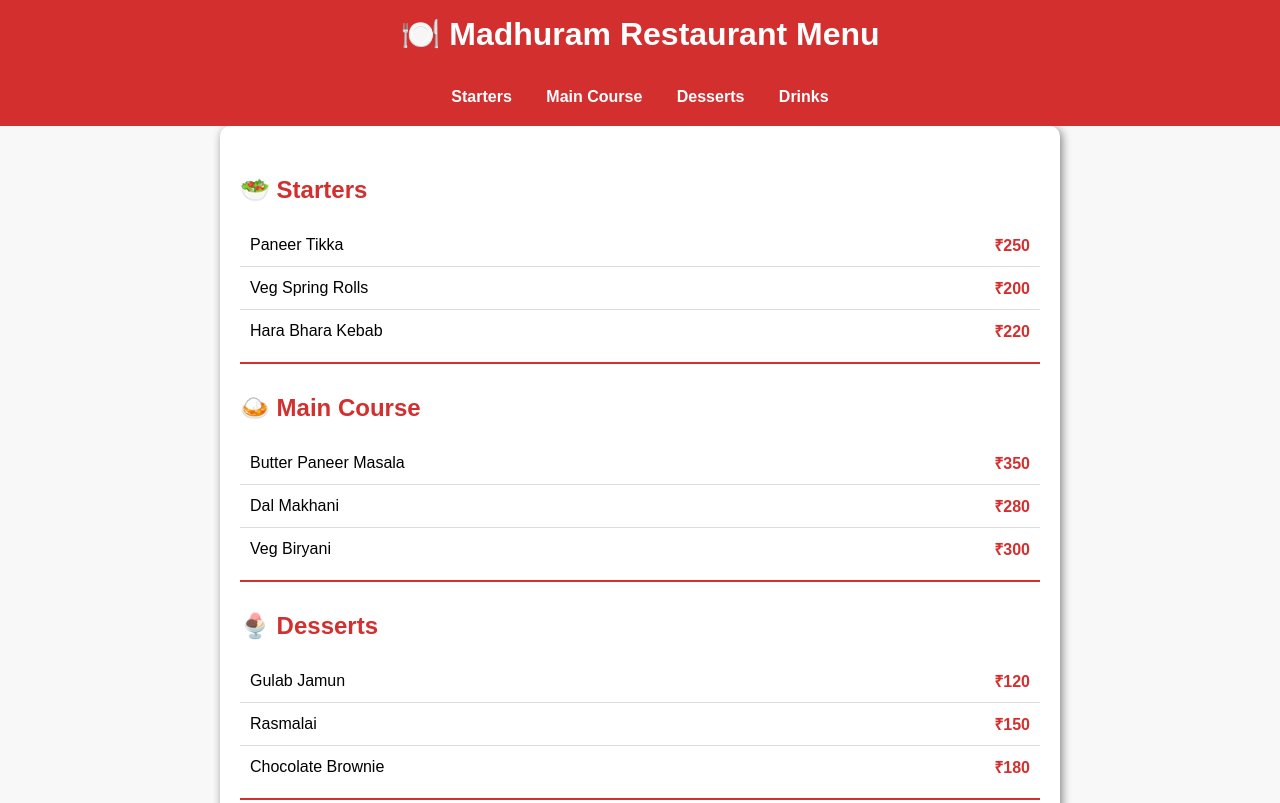
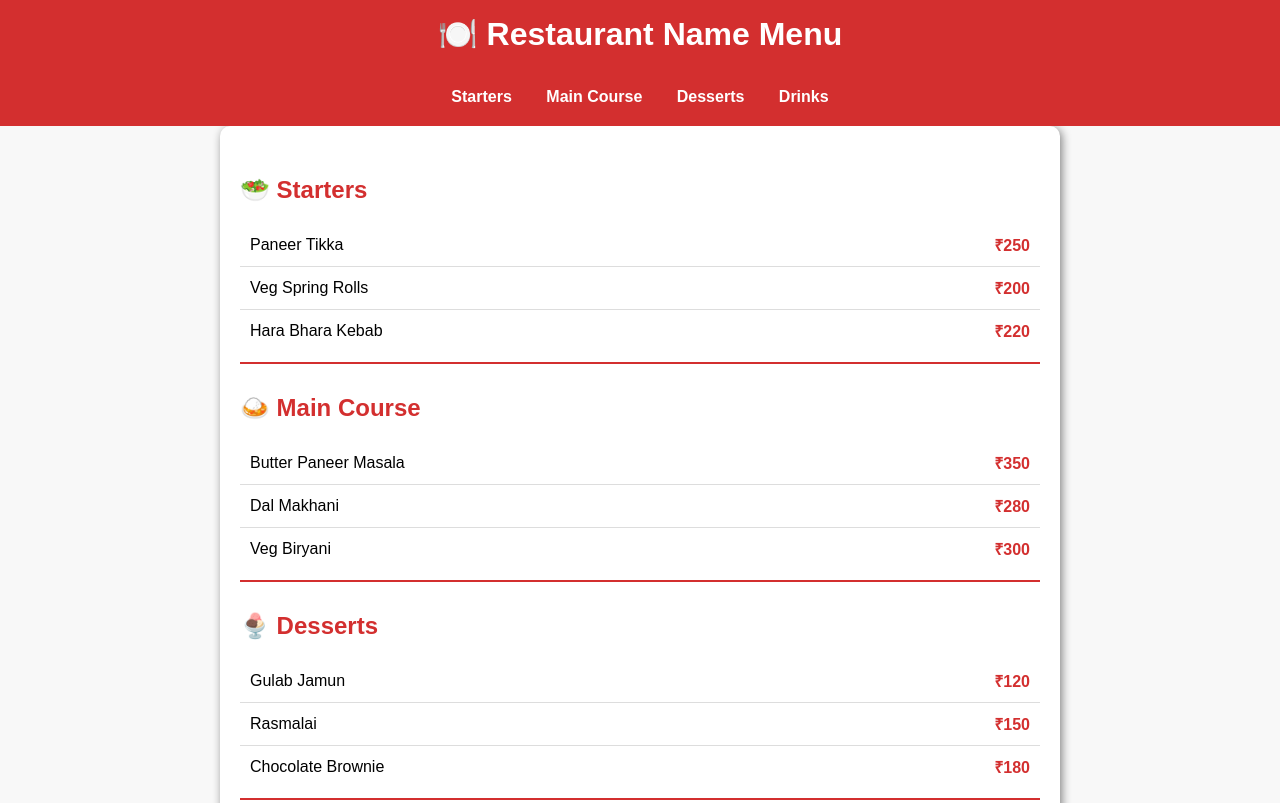
Before and after one commit to GenixRY5/MadhuramMenuNinja, a plain HTML site: page index.html in a window 1280 px wide. Shown: the top 803 px of the page. Drawn offline with Linux system fonts and the light colour scheme.

Commit message:
Update index.html

```diff
--- a/index.html
+++ b/index.html
@@ -33,7 +33,7 @@
 </head>
 <body>
 
-    <h1>🍽️ Madhuram Restaurant Menu</h1>
+    <h1>🍽️ Restaurant Name Menu</h1>
 
     <!-- Navigation Bar -->
     <div class="navbar">
```
